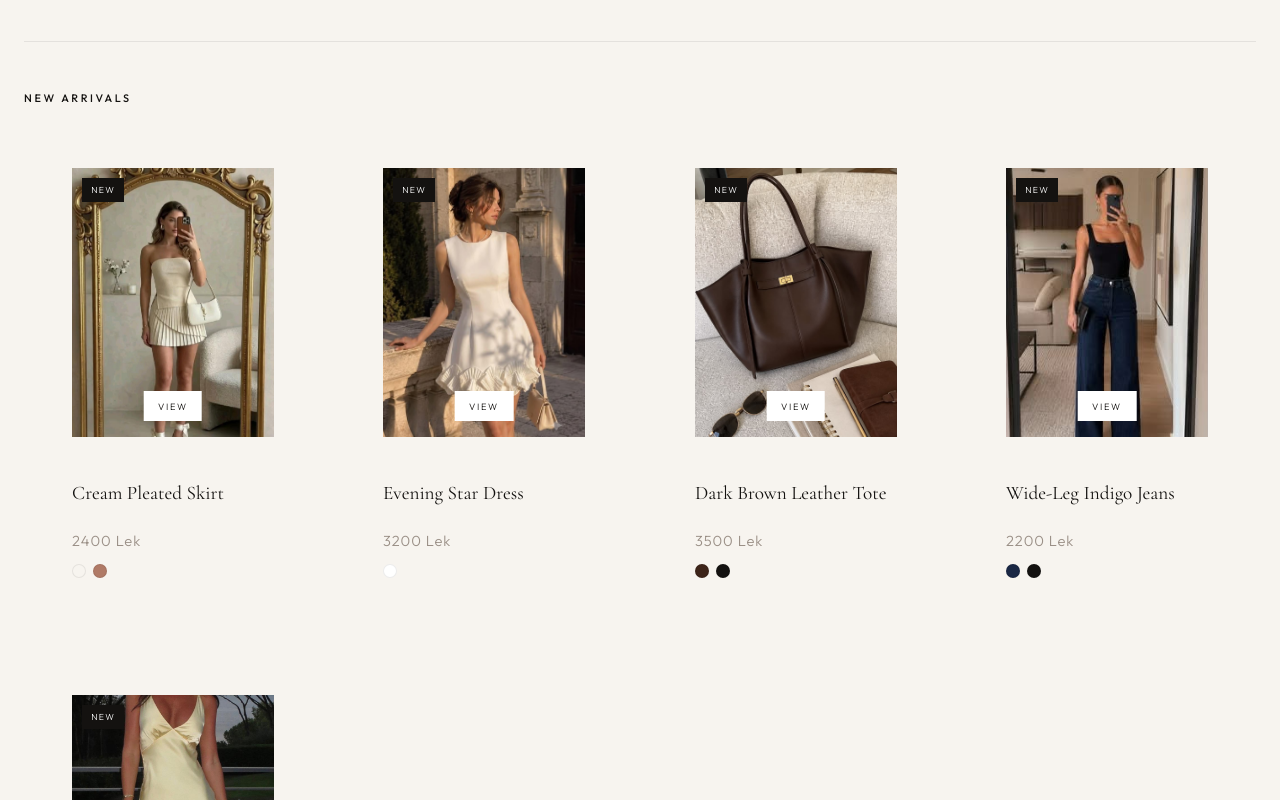
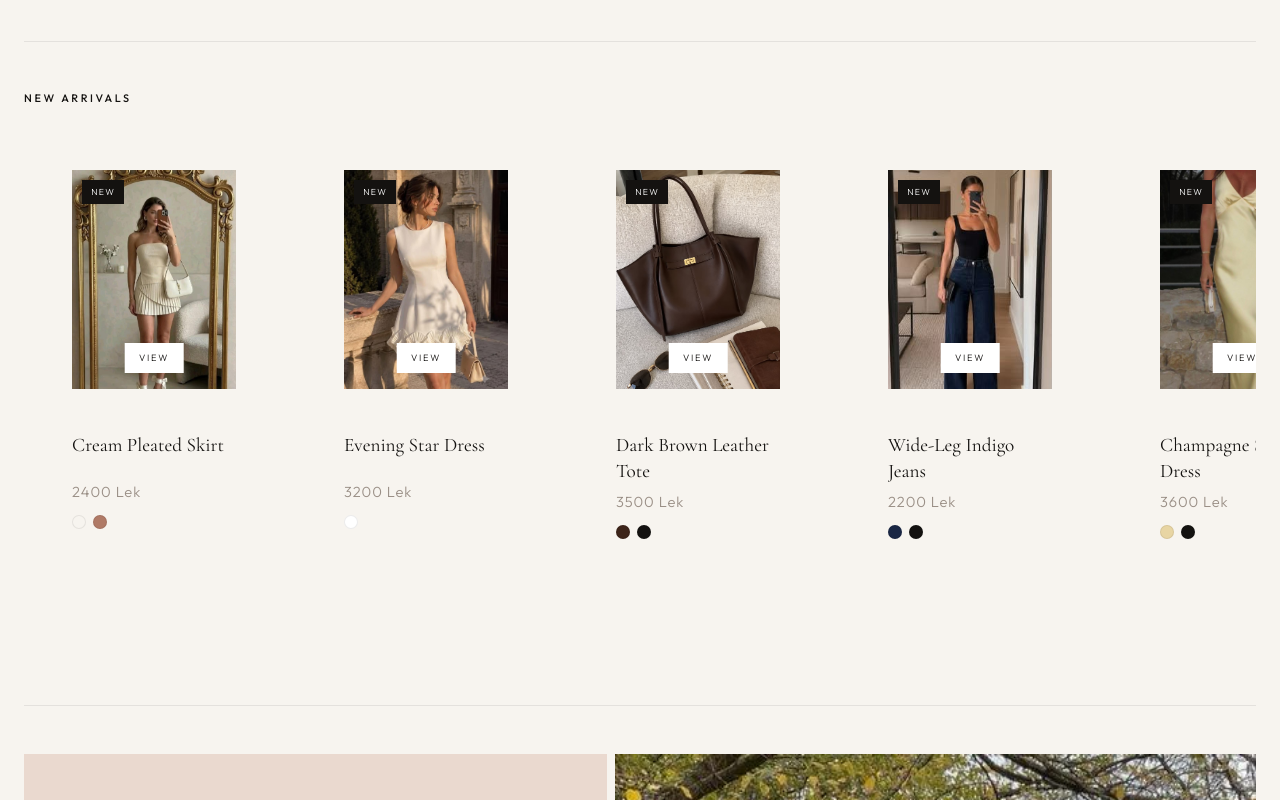
Before and after one commit to auroradimni/bloom-atelier, a Nuxt app: page / in a window 1280 px wide. Shown: the part 1680-2480 px from the top of the page. Built offline with nearby package versions, Linux system fonts and the light colour scheme.

Commit message:
Make New Arrivals scroll horizontally instead of wrapping
Replace the wrapping product grid with a horizontal scroll track so
additional new products slide to the right rather than dropping to a
new row.

Co-authored-by: auroradimni <auroradimni@users.noreply.github.com>

```diff
--- a/pages/index.vue
+++ b/pages/index.vue
@@ -44,7 +44,8 @@
       <div class="section-head">
         <h2>New Arrivals</h2>
       </div>
-      <div class="product-grid">
+      <div class="new-arrivals-scroll">
+        <div class="new-arrivals-track">
           <ProductCard
             v-for="(item, index) in newArrivals"
             :key="item.id"
@@ -52,6 +53,7 @@
             :product="item"
             :to="`/product/${item.id}`"
           />
+        </div>
       </div>
     </section>
 
@@ -346,8 +348,35 @@ function getCover(slug) {
   text-transform: uppercase;
 }
 
-.product-grid {
-  gap: 0.85rem;
+.new-arrivals-scroll {
+  overflow: hidden;
+}
+
+.new-arrivals-track {
+  display: flex;
+  gap: 0.75rem;
+  overflow-x: auto;
+  scroll-snap-type: x mandatory;
+  overscroll-behavior-x: contain;
+  scrollbar-width: none;
+  padding: 0.15rem 0 0.35rem;
+  -webkit-overflow-scrolling: touch;
+}
+
+.new-arrivals-track::-webkit-scrollbar {
+  display: none;
+}
+
+.new-arrivals-track :deep(.product-card) {
+  flex: 0 0 min(72vw, 240px);
+  scroll-snap-align: start;
+  min-width: 0;
+}
+
+@media (min-width: 901px) {
+  .new-arrivals-track :deep(.product-card) {
+    flex: 0 0 260px;
+  }
 }
 
 .most-loved {
```
Lines whose indentation alone changed are shown as unchanged.
